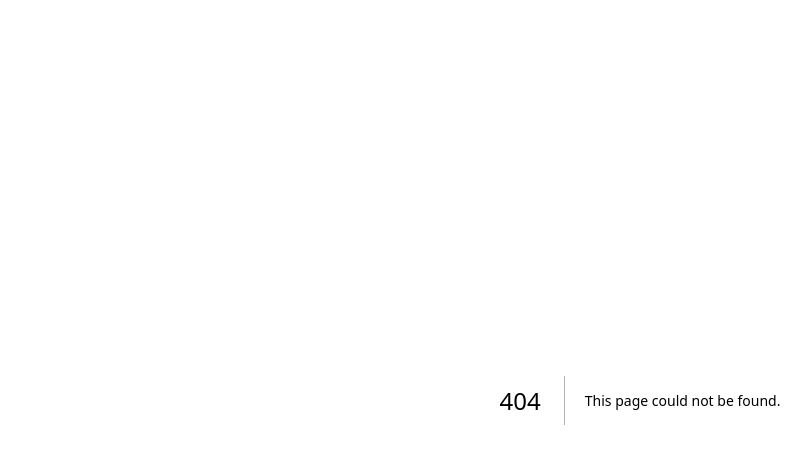
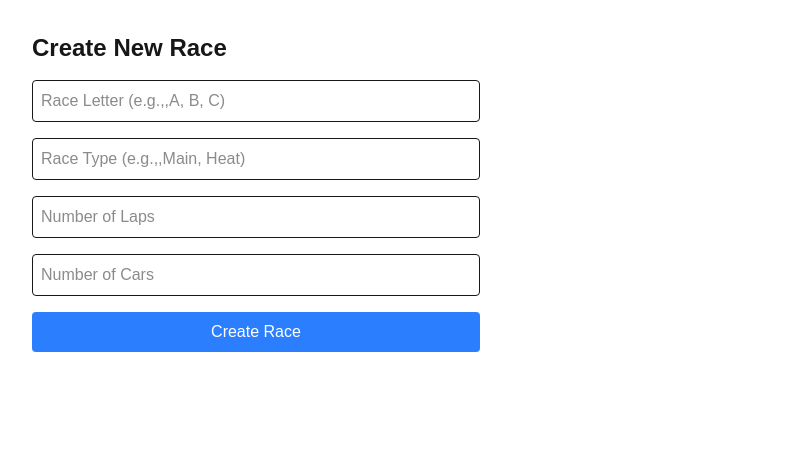
Before and after one commit to kuriousDesign/hard-charger-frontend, a Next.js app: page /create_race/1 in a window 1280 px wide. Before the commit this address had no page. Shown: the top 464 px of the page, without its empty margins (0-811 px from the left). Built offline with nearby package versions, Linux system fonts and the light colour scheme; no server answers.

Commit message:
create race form integrated, needs to have all fields

```diff
--- a/components/RacesCard.tsx
+++ b/components/RacesCard.tsx
@@ -21,7 +21,7 @@ export const RacesCard = ({ eventId }: { eventId: string })  => {
     return (
         <div className="p-4 bg-white rounded-lg shadow-md max-w-1/3">
             <h2 className="text-xl font-bold mb-4">Races</h2>
-            <div className="flex flex-wrap gap-4">
+            <div className="flex flex-wrap gap-4 pb-4">
                 {data.map((race) => (
                     <button
                         key={race._id}
@@ -34,6 +34,12 @@ export const RacesCard = ({ eventId }: { eventId: string })  => {
                     </button>
                 ))}
             </div>
+            <button
+                onClick={() => router.push(`/create_race/${eventId}`)}
+                className="bg-blue-600 text-white p-4 rounded-full"
+            >
+                Create Race
+            </button>
         </div>
     );
 };
--- a/pages/create_race/CreateGameForm.tsx
+++ /dev/null
@@ -1,115 +0,0 @@
-'use client';
-
-import { Game } from '@/actions/models';
-import { useState } from 'react';
-
-interface CreateGameFormProps {
-  onSubmit: (game: Game) => void;
-}
-
-export default function CreateGameForm({ onSubmit }: CreateGameFormProps) {
-  const [form, setForm] = useState<Game>({
-    _id: '',
-    name: '',
-    event_id: '',
-    entry_fee: 0,
-    num_entries: 0,
-    num_hard_chargers: 0,
-    num_top_finishers: 0,
-    races: [],
-  });
-
-  const handleChange = (e: React.ChangeEvent<HTMLInputElement>) => {
-    const { name, value } = e.target;
-    const isNumberField = [
-      'entry_fee',
-      'num_entries',
-      'num_hard_chargers',
-      'num_top_finishers',
-    ].includes(name);
-
-    setForm({
-      ...form,
-      [name]: isNumberField ? Number(value) : value,
-    });
-  };
-
-  const handleRacesChange = (e: React.ChangeEvent<HTMLInputElement>) => {
-    const raceIds = e.target.value
-      .split(',')
-      .map((id) => parseInt(id.trim()))
-      .filter((id) => !isNaN(id));
-    setForm({ ...form, races: raceIds });
-  };
-
-  const handleSubmit = (e: React.FormEvent) => {
-    e.preventDefault();
-    onSubmit(form);
-    console.log('Game form submitted:', form);
-  };
-
-  return (
-    <form onSubmit={handleSubmit} className="flex flex-col gap-4 max-w-md">
-      <input
-        type="text"
-        name="name"
-        value={form.name}
-        onChange={handleChange}
-        placeholder="Game Name"
-        className="border p-2 rounded"
-        required
-      />
-
-      <input
-        type="number"
-        name="entry_fee"
-        value={form.entry_fee}
-        onChange={handleChange}
-        placeholder="Entry Fee"
-        className="border p-2 rounded"
-        required
-      />
-      <input
-        type="number"
-        name="num_entries"
-        value={form.num_entries}
-        onChange={handleChange}
-        placeholder="Number of Entries"
-        className="border p-2 rounded"
-        required
-      />
-      <input
-        type="number"
-        name="num_hard_chargers"
-        value={form.num_hard_chargers}
-        onChange={handleChange}
-        placeholder="Number of Hard Chargers"
-        className="border p-2 rounded"
-        required
-      />
-      <input
-        type="number"
-        name="num_top_finishers"
-        value={form.num_top_finishers}
-        onChange={handleChange}
-        placeholder="Number of Top Finishers"
-        className="border p-2 rounded"
-        required
-      />
-      <input
-        type="text"
-        name="races"
-        placeholder="Comma-separated race IDs (e.g. 1,2,3)"
-        onChange={handleRacesChange}
-        className="border p-2 rounded"
-        required
-      />
-      <button
-        type="submit"
-        className="bg-green-500 text-white p-2 rounded hover:bg-green-600"
-      >
-        Create Game
-      </button>
-    </form>
-  );
-}
--- /dev/null
+++ b/pages/create_race/CreateRaceForm.tsx
@@ -0,0 +1,76 @@
+'use client';
+
+import { Race } from '@/actions/models';
+import { useState } from 'react';
+
+interface CreateRaceFormProps {
+  onSubmit: (race: Race) => void;
+}
+
+export default function CreateRaceForm({ onSubmit }: CreateRaceFormProps) {
+  const [form, setForm] = useState<Race>({} as Race);
+
+  const handleChange = (e: React.ChangeEvent<HTMLInputElement>) => {
+    const { name, value } = e.target;
+    setForm((prev) => ({
+      ...prev,
+      [name]: value,
+    }));
+  };
+
+  const handleSubmit = (e: React.FormEvent) => {
+    e.preventDefault();
+    onSubmit(form);
+    console.log('Race form submitted:', form);
+  };
+
+  return (
+    <form onSubmit={handleSubmit} className="flex flex-col gap-4 max-w-md">
+      <input
+        type="text"
+        name="letter"
+        value={form.letter}
+        onChange={handleChange}
+        placeholder="Race Letter (e.g.,,A, B, C)"
+        className="border p-2 rounded"
+        required
+      />
+
+      <input
+        type="text"
+        name="type"
+        value={form.type}
+        onChange={handleChange}
+        placeholder="Race Type (e.g.,,Main, Heat)"
+        className="border p-2 rounded"
+        required
+      />
+      <input
+        type="number"
+        name="laps"
+        value={form.laps}
+        onChange={handleChange}
+        placeholder="Number of Laps"
+        className="border p-2 rounded"
+        required
+      />
+      <input
+        type="number"
+        name="num_cars"
+        value={form.num_cars}
+        onChange={handleChange}
+        placeholder="Number of Cars"
+        className="border p-2 rounded"
+        required
+      />
+
+
+      <button
+        type="submit"
+        className="bg-blue-500 text-white p-2 rounded hover:bg-blue-600"
+      >
+        Create Race
+      </button>
+    </form>
+  );
+}
--- /dev/null
+++ b/pages/create_race/[event_id].tsx
@@ -0,0 +1,26 @@
+'use client';
+
+//import { useRouter } from 'next/navigation';
+import { Race } from '@/actions/models';
+import CreateRaceForm from './CreateRaceForm';
+import { postRace } from '@/actions/actions';
+import router from 'next/router';
+
+export default function CreatRacePage() {
+  const { event_id } = router.query;
+
+
+  const handleCreate = async (race: Race) => {
+    // modify game prop event_id to match the eventId prop
+    race.event_id = event_id as string; // ✅ Set the event_id to the eventId prop
+    await postRace(race);
+    router.push(`/event/${event_id}`); // ✅ Redirect to homepage
+  };
+
+  return (
+    <div className="p-8">
+      <h1 className="text-2xl font-bold mb-4">Create New Race</h1>
+      <CreateRaceForm onSubmit={handleCreate} />
+    </div>
+  );
+}
--- a/pages/create_race/index.tsx
+++ /dev/null
@@ -1,25 +0,0 @@
-'use client';
-
-//import { useRouter } from 'next/navigation';
-import { Game } from '@/actions/models';
-import CreateGameForm from './CreateGameForm';
-import { postGame } from '@/actions/actions';
-import router from 'next/router';
-
-export default function CreatRacePage({eventId}: { eventId: string }) {
-
-
-  const handleCreate = async (game: Game) => {
-    // modify game prop event_id to match the eventId prop
-    game.event_id = eventId; // ✅ Set the event_id to the eventId prop
-    await postGame(game);
-    router.push(`/raceEvent/${eventId}`); // ✅ Redirect to homepage
-  };
-
-  return (
-    <div className="p-8">
-      <h1 className="text-2xl font-bold mb-4">Create New Game</h1>
-      <CreateGameForm onSubmit={handleCreate} />
-    </div>
-  );
-}
--- a/pages/event/[event_id].tsx
+++ b/pages/event/[event_id].tsx
@@ -36,9 +36,10 @@ export default function EventPage() {
     return (
         <div className='flex flex-col gap-4 p-6'>
             <div className='bg-white shadow-md rounded-lg p-6 max-w-1/3'>
+                <h1 className='text-xl font-bold text-gray-300'>Event</h1>
                 <h1 className='text-3xl font-bold'>{data?.name}</h1>
-                <h2>{data?.location}</h2>
-                <p className='text-gray-600'>{new Date(data?.date ?? new Date()).toLocaleDateString()}</p>
+                <h2 className='text-gray-500'>{data?.location}</h2>
+                <p className='text-gray-500'>{new Date(data?.date ?? new Date()).toLocaleDateString()}</p>
                 {/* Add your event editing form here */}
             </div>
             <RacesCard eventId={event_id as string} />
```
